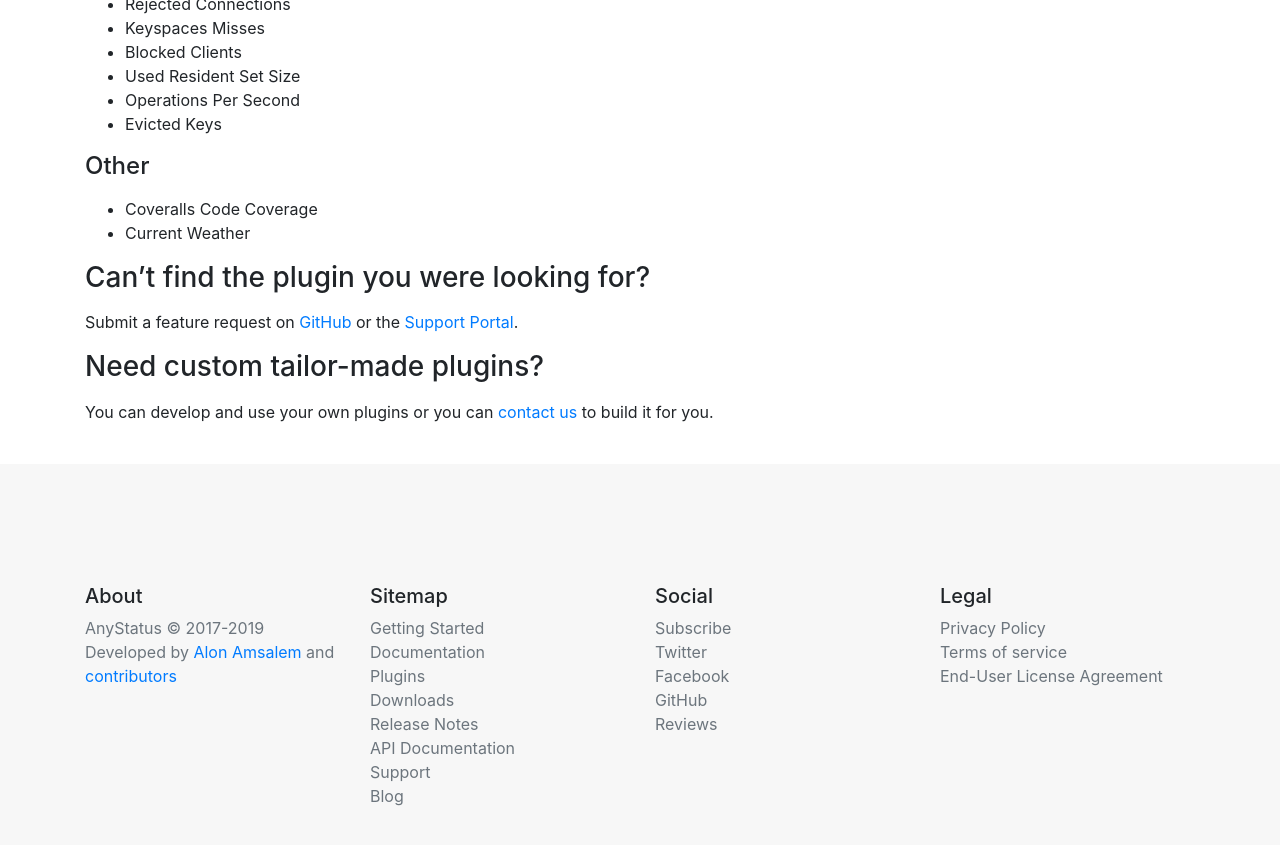
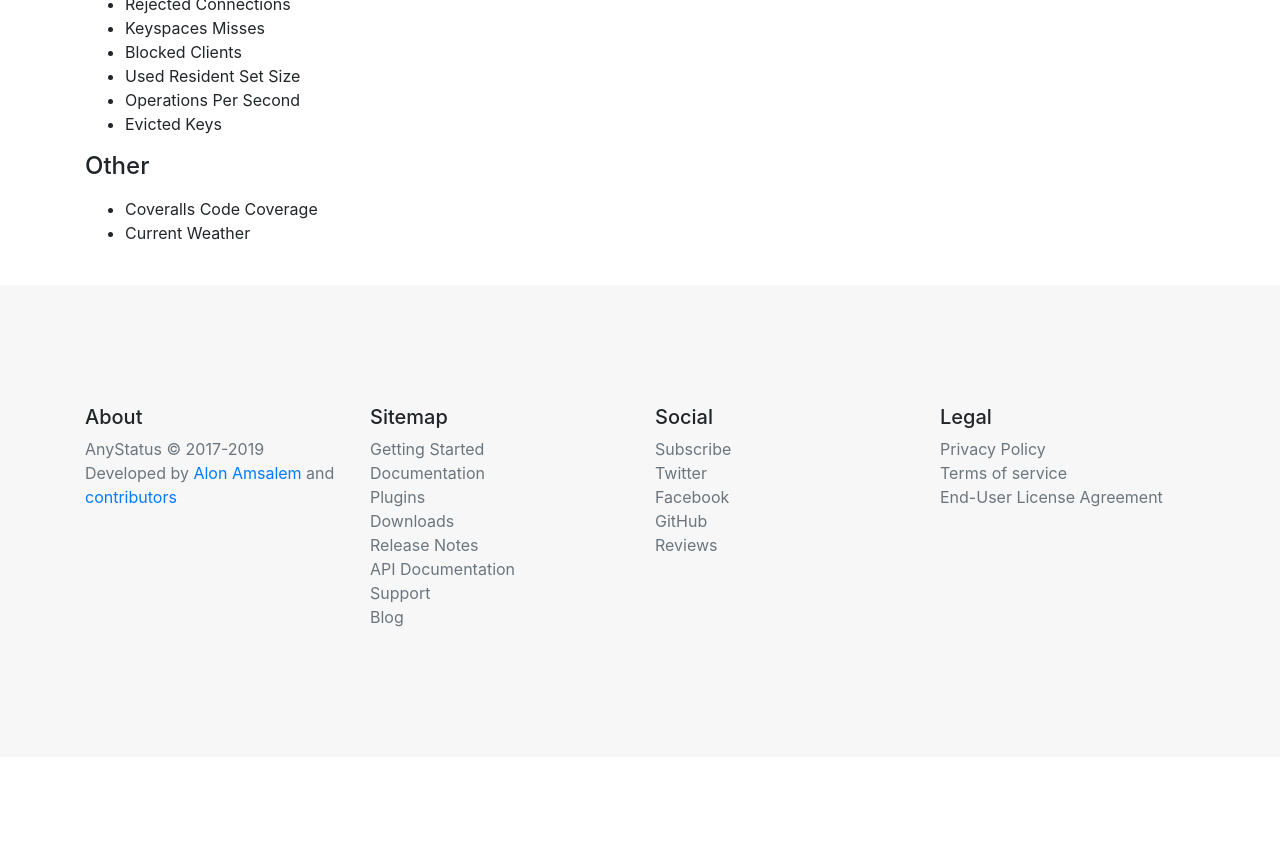
Before and after one commit to AnyStatus/anystatus.github.io, a Jekyll site: the page built from docs/plugins.md, in a window 1280 px wide and 900 px high, scrolled down 2864 px. Shown: the top 845 px of the window. Built offline with Jekyll 4.4.1, drawn with Linux system fonts in a browser that asks for light colours; comment, search, counter and statistics services are not loaded; after the commit the page ends 3621 px from its top, so only the background shows below that; some of the changed text lies outside the part shown.

Commit message:
Update plugins.md

```diff
--- a/docs/plugins.md
+++ b/docs/plugins.md
@@ -127,11 +127,3 @@ Official and community built plugins. To learn more about developing plugins for
 
 - Coveralls Code Coverage
 - Current Weather
-
-## Can't find the plugin you were looking for?
-
-Submit a feature request on [GitHub](https://github.com/AnyStatus/Support/issues) or the [Support Portal](https://anystatus.helprace.com/s1-general/ideas).
-
-## Need custom tailor-made plugins?
-
-You can develop and use your own plugins or you can [contact us](mailto:info@anystat.us) to build it for you.
```
Also changed, not shown: other parts of docs/plugins.md (+1 -1 lines).
